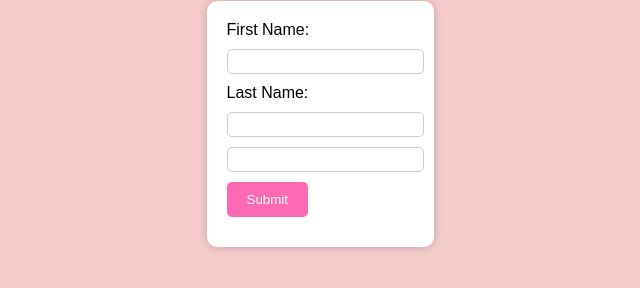
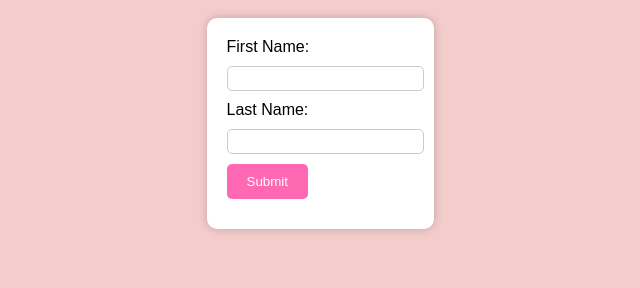
Before and after one commit to KristapsAB/nameGuesser, a plain HTML site: page index.html in a window 1280 px wide. Shown: the part 306-594 px from the top of the page, without its empty margins (320-960 px from the left). Drawn offline with nearby package versions, Linux system fonts and the light colour scheme.

Commit message:
Update index.html

```diff
--- a/index.html
+++ b/index.html
@@ -65,7 +65,6 @@
         <input type="text" id="firstName" required>
         <label for="lastName">Last Name:</label>
         <input type="text" id="lastName" required>
- <input type="text" id="lastName" required>
         <input type="submit" value="Submit">
     </form>
     <div id="output"></div>
```
